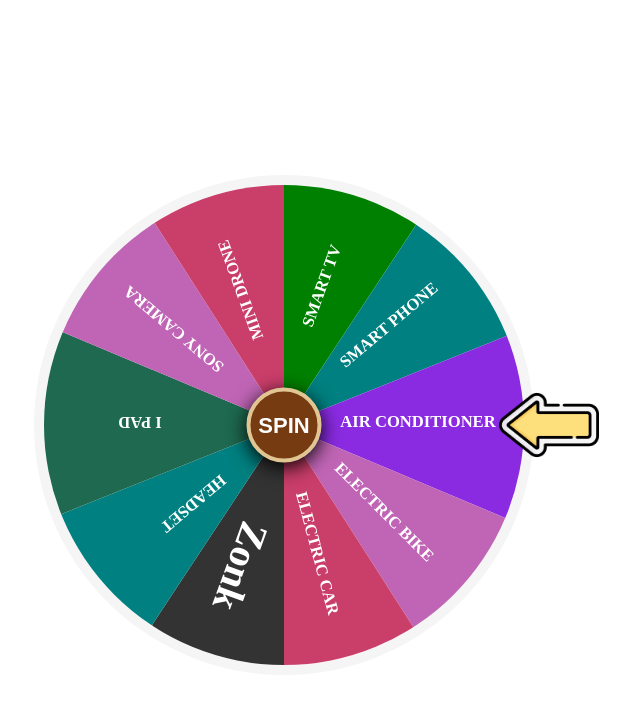
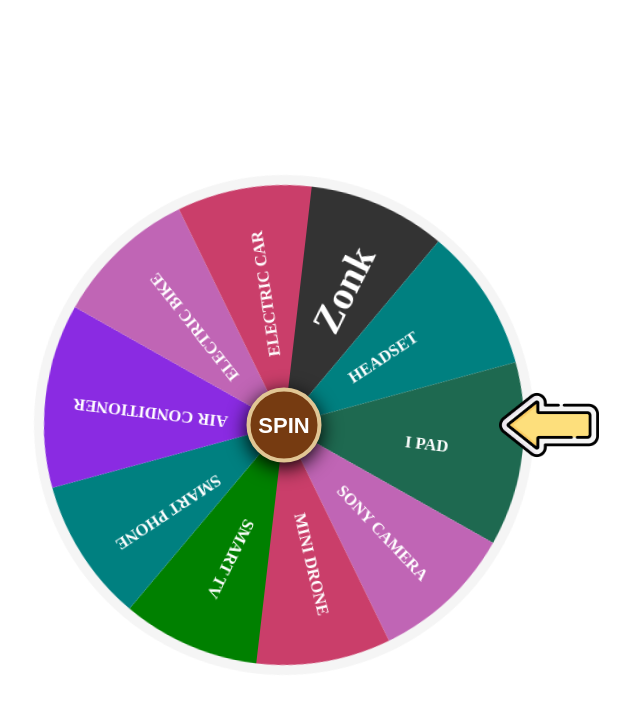
Before and after one commit to Saif-09/Spinning-Game, a plain HTML site: page index.html in a window 1280 px wide. Both pictures are taken after a click on the button "SPIN". Shown: the top 704 px of the page, without its empty margins (356-996 px from the left). Drawn offline with Linux system fonts and the light colour scheme; some packages are replaced by stand-ins of ours; a script that the page names is missing.

Commit message:
added alert and js code

```diff
--- a/index.html
+++ b/index.html
@@ -37,7 +37,7 @@
        src="assets/wheel-spin-click-slow-down-101152.mp3"
        type="audio/mp3"
        ></audio>
-
+       <script src="https://cdn.jsdelivr.net/npm/sweetalert2@11"></script>
        <script src="script.js"></script>
 
 </body>
--- a/script.js
+++ b/script.js
@@ -1,3 +1,63 @@
-function shuffle(array){
-    var currentndex
+function shuffle(arr){
+    var currentIndex = arr.length,
+    randomIndex;
+
+    while(0!==currentIndex){
+        randomIndex = Math.floor(Math.random() * currentIndex);
+        currentIndex--;
+        [arr[currentIndex], arr[randomIndex]]=[arr[currentIndex], arr[currentIndex]];
+    }
+    return arr;
 }
+
+function spin(){
+    wheel.play();
+    const box = document.getElementById("box");
+    const element = document.getElementById("mainbox");
+    let SelectItem = "";
+
+
+    let AC = shuffle([1890,2250,2610]);
+    let Camera = shuffle([1850,2210,2570]);
+    let Zonk = shuffle([1770,2130,2490]);
+    let Bike = shuffle([1810, 2170, 2530]);
+    let HeadSet = shuffle([1750, 2110, 2470]);
+    let Drone = shuffle([1630, 1990, 2350]);
+    let SmartPhone = shuffle([1570, 1930, 2290]);
+
+    let results = shuffle([
+        AC[0],
+        Camera[0],
+        Zonk[0],
+        Bike[0],
+        HeadSet[0],
+        Drone[0],
+        SmartPhone[0]
+
+    ]);
+
+    if(AC.includes(results[0])) SelectItem="AIR CONDITIONER";
+    if(Camera.includes(results[0])) SelectItem = "SONY CAMERA";
+    if (Zonk.includes(results[0])) SelectItem ="ZOMBIE";
+    if (Bike.includes(results[0])) SelectItem= "ELECTRIC BIKE";
+    if (HeadSet.includes(results[0]))SelectItem ="HEADSET";
+    if (Drone.includes(results[0])) SelectItem ="MINI DRONE";
+    if (SmartPhone.includes(results[0])) SelectItem ="SMART PHONE";
+
+    box.style.setProperty("transition", "all ease 5s");
+    box.style.transform = "rotate(" + results[0] + "deg)";
+    element.classList.remove("animate");
+    setTimeout(function(){
+        element.classList.add("animate");
+    },5000);
+
+    setTimeout(function(){
+
+    })
+
+    setTimeout(function(){
+        box.style.setProperty("transition", "initial");
+        box.style.transform = "rotate(90deg)";
+    },6000);
+
+}
```
